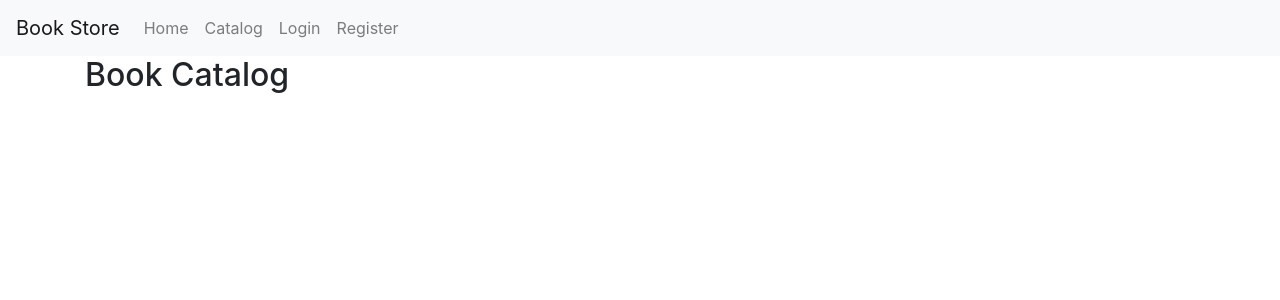
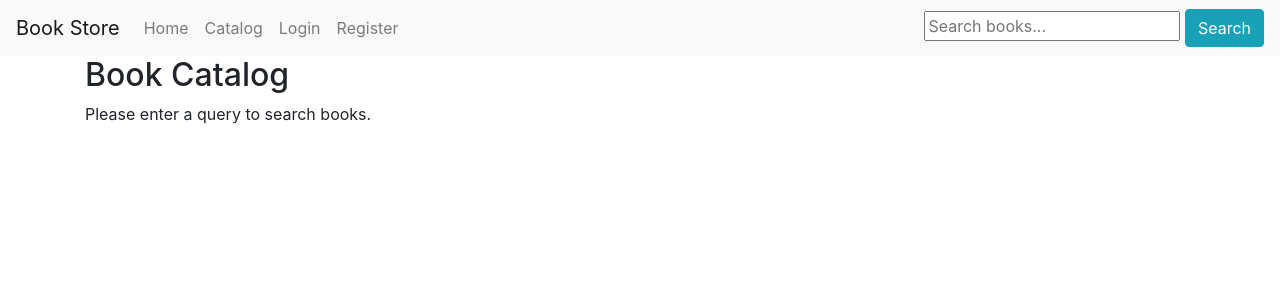
Before and after one commit to thetimkri/test_task_book_store, a Django app: page /catalog/ in a window 1280 px wide. Shown: the top 300 px of the page. Run offline with Django 5.2, Linux system fonts and the light colour scheme; data that the repository does not hold is empty; some libraries are stand-ins or nearby versions.

Commit message:
Add search books

```diff
--- a/book_store/books/templates/base.html
+++ b/book_store/books/templates/base.html
@@ -38,6 +38,12 @@
                 {% endif %}
             </ul>
         </div>
+        <div>
+            <form method="get" action="{% url 'catalog' %}">
+                <input type="text" name="q" placeholder="Search books...">
+                <button class="btn btn-info" type="submit">Search</button>
+            </form>
+        </div>
     </nav>
 
     <div class="container">
--- a/book_store/books/templates/books/catalog.html
+++ b/book_store/books/templates/books/catalog.html
@@ -5,6 +5,9 @@
 {% block content %}
 
 <h2>Book Catalog</h2>
+{% if message %}
+<p>{{ message }}</p>
+{% endif %}
 {% for book in books %}
     <h3>{{ book.title }}</h3>
     <p>Author: {{ book.author }}</p>
--- a/book_store/books/views.py
+++ b/book_store/books/views.py
@@ -4,6 +4,7 @@ from django.contrib.auth import authenticate, login, logout
 from .models import Book, Favorite, News,Profile
 from django.contrib import messages
 from .forms import UserForm, ProfileForm
+from django.db.models import Q
 def register(request):
     if request.method == "POST":
         form = RegisterForm(request.POST)
@@ -47,9 +48,14 @@ def favorite_books(request):
         return redirect('login')
 
 def book_catalog(request):
-    books = Book.objects.all()
-    return render(request, 'books/catalog.html', {'books': books})
-
+    query = request.GET.get('q', '')
+    if query:
+        books = Book.objects.filter(Q(title__icontains=query) | Q(author__icontains=query))
+        message = f"Found {books.count()} books matching your query."
+    else:
+        books = Book.objects.all()
+        message = "Please enter a query to search books."
+    return render(request, 'books/catalog.html', {'books': books, 'message': message})
 
 def add_to_favorites(request, book_id):
 
```
